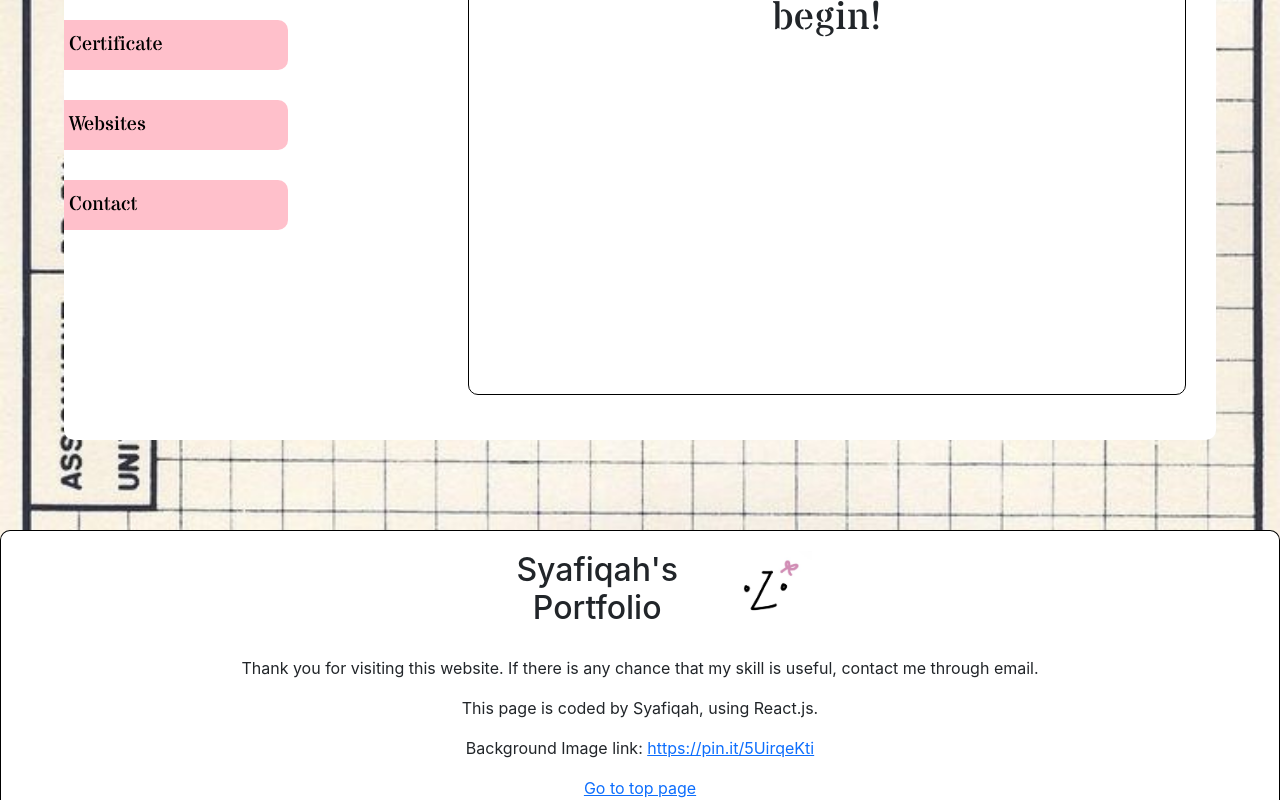
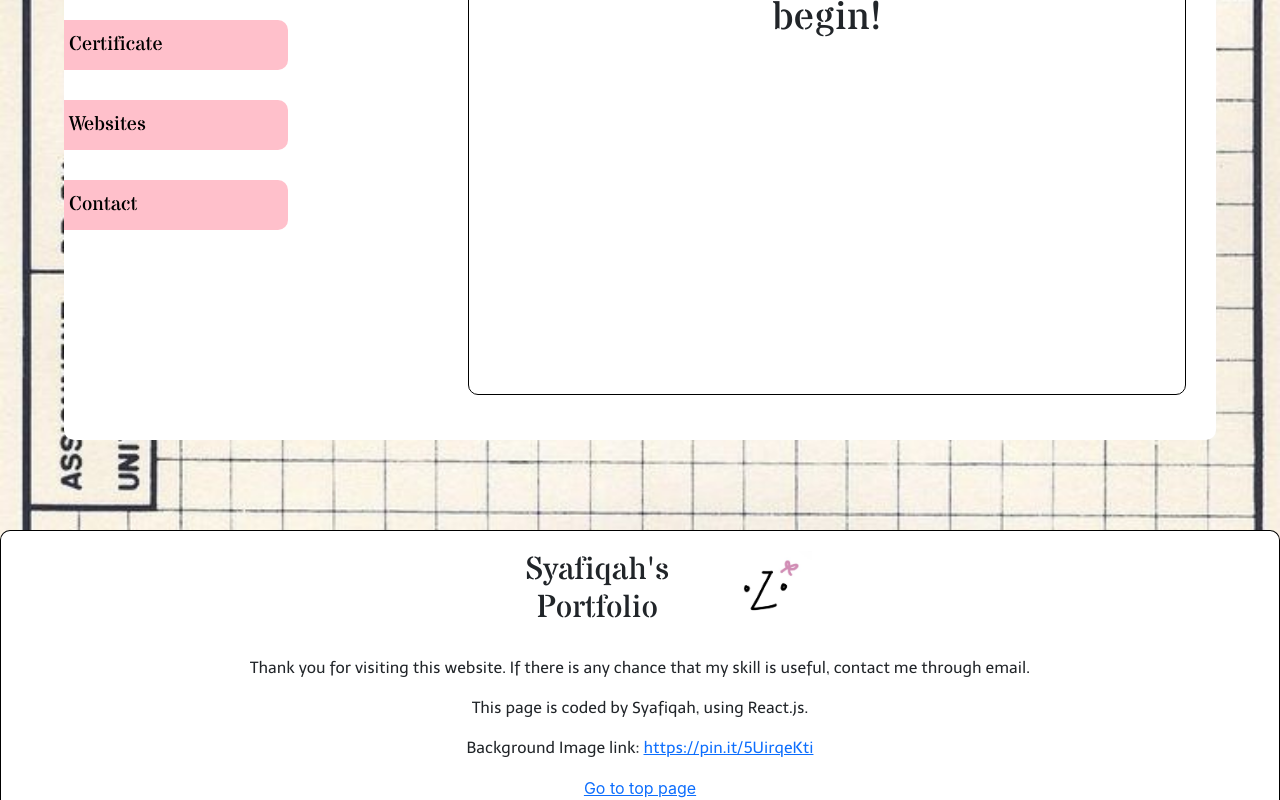
Before and after one commit to cosylily/website-portfolio, a React (Create React App) app: page / in a window 1280 px wide. Shown: the part 430-1230 px from the top of the page. Built offline with nearby package versions, Linux system fonts and the light colour scheme.

Commit message:
Changed the fonts for all
Got distracted by putting in contents and change the css instead ><

```diff
--- a/src/App.css
+++ b/src/App.css
@@ -11,7 +11,15 @@
   background-size: cover;
   padding-top: 40px;
 }
-
+h2 {
+  font-family: var(--title-font);
+}
+h3 {
+  font-family: var(--subtitle-font);
+}
+p {
+  font-family: var(--text-font);
+}
 .title {
   display: flex;
   justify-content: space-around;
@@ -112,6 +120,12 @@ footer {
 li {
   text-align: start;
   padding: 10px 0;
+  font-family: var(--subtitle-font);
+  font-size: 30px;
+}
+li a {
+  font-family: var(--text-font);
+  font-size: 25px;
 }
 ul {
   list-style-type: none;
--- a/src/Bottompage.js
+++ b/src/Bottompage.js
@@ -1,4 +1,5 @@
 import React from "react";
+import "./App.css";
 
 export default function Footerbottom() {
   return (
--- a/src/Education.js
+++ b/src/Education.js
@@ -1,4 +1,5 @@
 import React from "react";
+import "./App.css";
 
 export default function Education() {
   return (
--- a/src/Websites.js
+++ b/src/Websites.js
@@ -1,4 +1,5 @@
 import React from "react";
+import "./App.css";
 
 export default function displaywebsites() {
   return (
```
